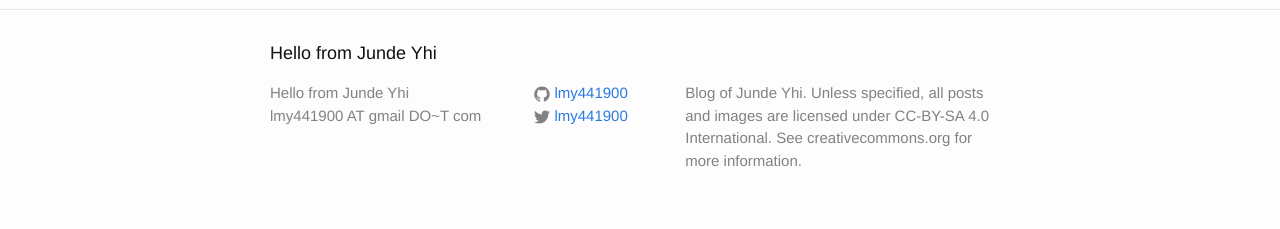
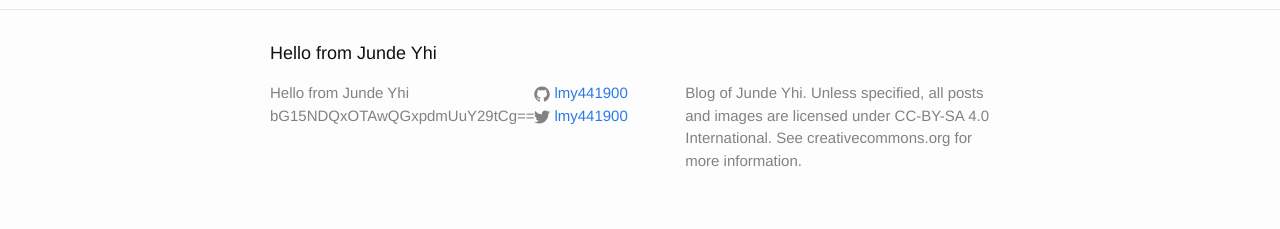
Before and after one commit to lmy441900/lmy441900.github.io, a Jekyll site: the page built from index.html, in a window 1280 px wide. Shown: the part 1637-1866 px from the top of the page. Built offline with Jekyll 4.4.1, drawn with Linux system fonts in a browser that asks for light colours.

Commit message:
_config.yml: base64 email

```diff
--- a/_config.yml
+++ b/_config.yml
@@ -7,7 +7,7 @@
 
 # Site settings
 title: Hello from Junde Yhi
-email: lmy441900 AT gmail DO~T com
+email: bG15NDQxOTAwQGxpdmUuY29tCg==
 description: > # this means to ignore newlines until "baseurl:"
   Blog of Junde Yhi. Unless specified, all posts and images are licensed under
   CC-BY-SA 4.0 International. See creativecommons.org for more information.
```
